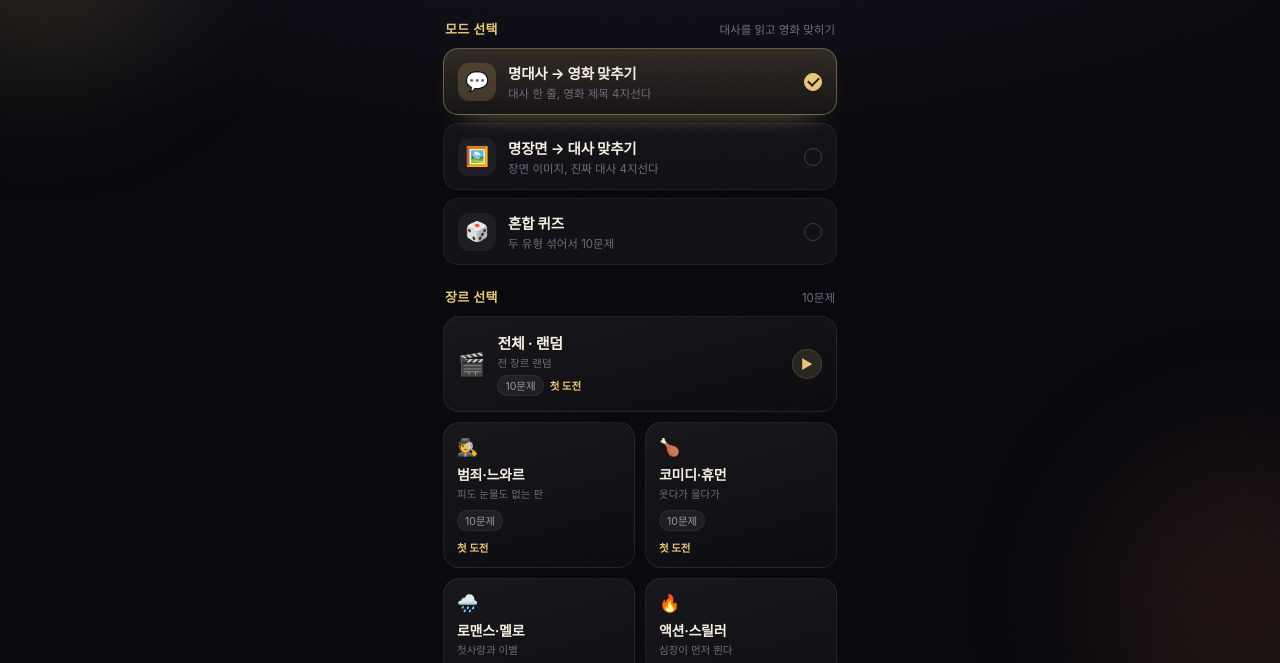
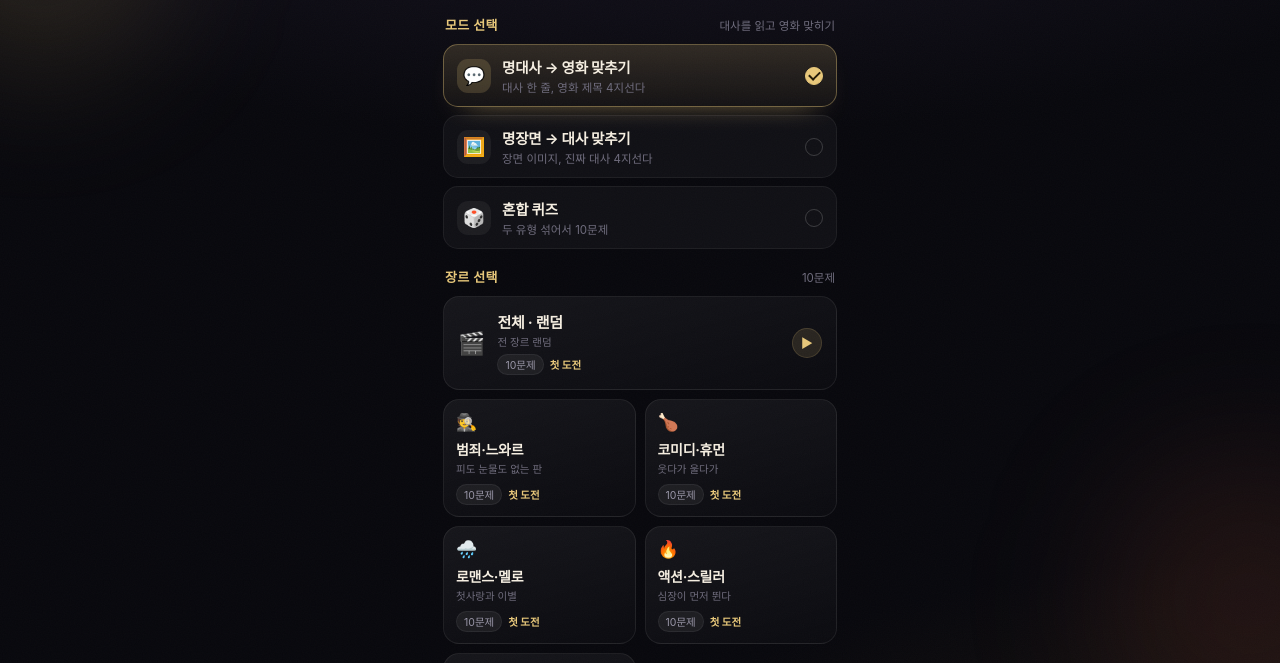
Before and after one commit to leesh33/movie-quiz, a plain HTML site: page index.html in a window 1280 px wide. Shown: the part 130-793 px from the top of the page. Drawn offline with Linux system fonts and the light colour scheme.

Commit message:
polish: 장르 카드 메타 한 줄 정리·홈 밀도 개선·결과 문구 다듬기

```diff
--- a/app.js
+++ b/app.js
@@ -152,8 +152,8 @@
           '<span class="g-emoji" aria-hidden="true">' + g.emoji + "</span>" +
           '<span class="g-name">' + g.name + "</span>" +
           '<span class="g-desc">' + g.desc + "</span>" +
-          '<span class="g-meta"><span class="g-count">' + size + "문제</span></span>" +
-          '<span class="g-meta"><span class="g-best">' + bestText(rec) + "</span></span>";
+          '<span class="g-meta"><span class="g-count">' + size + "문제</span>" +
+          '<span class="g-best">' + bestText(rec) + "</span></span>";
       }
 
       b.addEventListener("click", function () {
@@ -384,7 +384,7 @@
     el("r-grade").textContent = grade.title;
     el("r-sub").textContent =
       total + "문제 중 " + correct + "문제 정답 · 정답률 " + acc + "%" +
-      (state.maxCombo >= 2 ? " · 최고 " + state.maxCombo + "연속" : "");
+      (state.maxCombo >= 2 ? " · 최고 " + state.maxCombo + "연속 정답" : "");
     el("score-ring").style.setProperty("--pct", acc);
 
     var best = el("r-best");
--- a/styles.css
+++ b/styles.css
@@ -189,7 +189,7 @@ button {
 .marquee span:nth-child(5n) { animation-delay: 1.2s; }
 @keyframes bulb { 0%, 100% { opacity: 0.28; } 50% { opacity: 1; } }
 
-.block { margin-top: 22px; }
+.block { margin-top: 18px; }
 
 .block-title {
   display: flex;
@@ -215,8 +215,8 @@ button {
 .mode {
   display: flex;
   align-items: center;
-  gap: 12px;
-  padding: 13px 14px;
+  gap: 11px;
+  padding: 11px 13px;
   border-radius: 15px;
   text-align: left;
   background: rgba(255, 255, 255, 0.035);
@@ -224,8 +224,8 @@ button {
   transition: border-color 0.18s ease, background 0.18s ease, transform 0.18s ease;
 }
 .mode .mode-emoji {
-  font-size: 19px;
-  width: 38px; height: 38px;
+  font-size: 18px;
+  width: 34px; height: 34px;
   border-radius: 11px;
   display: grid; place-items: center;
   background: rgba(255, 255, 255, 0.05);
@@ -265,12 +265,12 @@ button {
 .genres {
   display: grid;
   grid-template-columns: 1fr 1fr;
-  gap: 10px;
+  gap: 9px;
 }
 
 .genre {
   position: relative;
-  padding: 14px 13px 12px;
+  padding: 12px 12px 11px;
   border-radius: 16px;
   text-align: left;
   background:
@@ -312,9 +312,11 @@ button {
   display: flex;
   align-items: center;
   gap: 6px;
-  margin-top: 9px;
+  margin-top: 8px;
   font-size: 10.5px;
   color: var(--muted);
+  flex-wrap: nowrap;
+  overflow: hidden;
 }
 .genre .g-count {
   padding: 2px 7px;
@@ -334,8 +336,9 @@ button {
   display: flex;
   align-items: center;
   gap: 12px;
-  padding: 15px 14px;
+  padding: 14px 14px;
 }
+.genre-all .g-text { flex: 1; min-width: 0; text-align: left; display: block; }
 .genre-all .g-emoji { font-size: 22px; }
 .genre-all .g-text { flex: 1; text-align: left; }
 .genre-all .g-name { margin-top: 0; font-size: 15px; }
@@ -476,10 +479,10 @@ button {
 .q-quote::before {
   content: "“";
   position: absolute;
-  left: -4px; top: -18px;
-  font-size: 48px;
+  left: -2px; top: -14px;
+  font-size: 40px;
   line-height: 1;
-  color: rgba(232, 200, 122, 0.3);
+  color: rgba(232, 200, 122, 0.26);
   font-family: Georgia, serif;
 }
 .q-quote.long { font-size: 16px; line-height: 1.62; }
```
